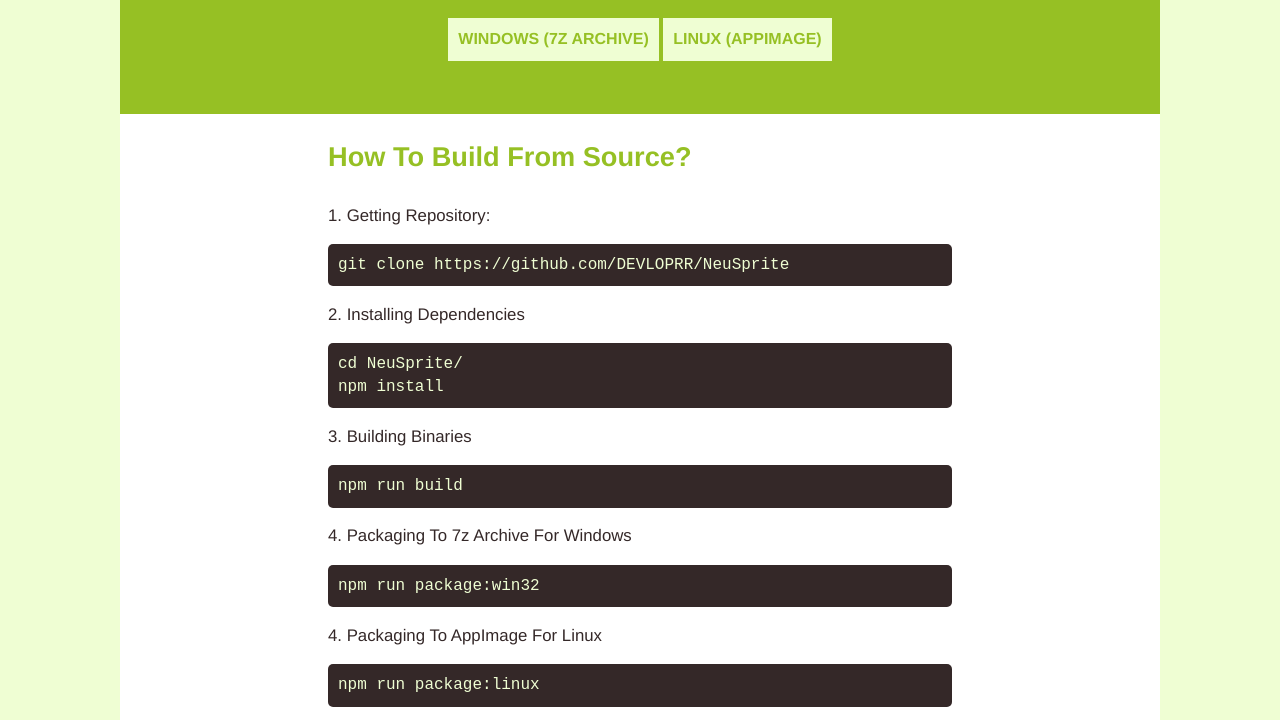
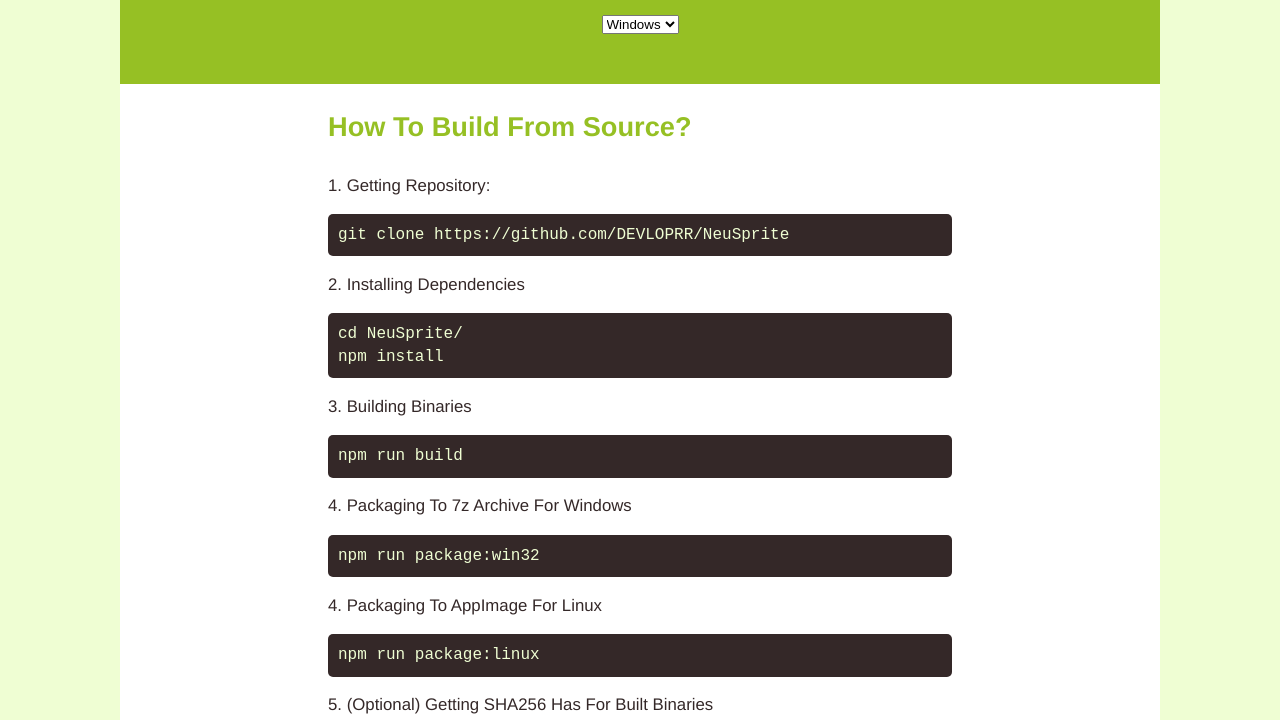
Before and after one commit to DEVLOPRR/neusprite-website, a website with bundled scripts: page public/download.html in a window 1280 px wide. Shown: the part 195-915 px from the top of the page. Built offline with nearby package versions, Linux system fonts and the light colour scheme.

Commit message:
Added New Select For Selecting Platform

```diff
--- a/public/download.html
+++ b/public/download.html
@@ -17,16 +17,23 @@
 	<link rel="preconnect" href="https://fonts.gstatic.com" crossorigin>
 	<link href="https://fonts.googleapis.com/css2?family=Mulish:ital,wght@0,200;0,300;0,400;0,500;0,600;0,700;1,200;1,300;1,400;1,500;1,600;1,700&display=swap" rel="stylesheet">
 	<link href="./build/bundle.css" rel="stylesheet">
+	<script src="./build/bundle.js" defer></script>
 </head>
 <body>
 	<article>
 			<div class="articleHeader">
+				<noscript>
+					<h2>
+						JavaScript is required to run this Page correctly.
+					</h2>
+				</noscript>
 				<h1>Get NeuSprite</h1>
 				<h2>Download NeuSprite v1.0.1 Binaries</h2>
-				<div class="downloadBtn">
-					<a href="https://github.com/DEVLOPRR/NeuSprite/releases/download/stable/NeuSprite-Win32_x64.7z">Windows (7z Archive)</a>
-					<a href="https://github.com/DEVLOPRR/NeuSprite/releases/download/stable/NeuSprite-Linux_x64.AppImage">Linux (AppImage)</a>
-				</div>
+				<div id="downloadBtnHolder" class="downloadBtn"></div>
+				<select id="osSelector">
+					<option value="win32">Windows</option>
+					<option value="linux">Linux</option>
+				</select>
 			</div>
 			<div class="articleBody">
 				<h3>How To Build From Source?</h3>
```
